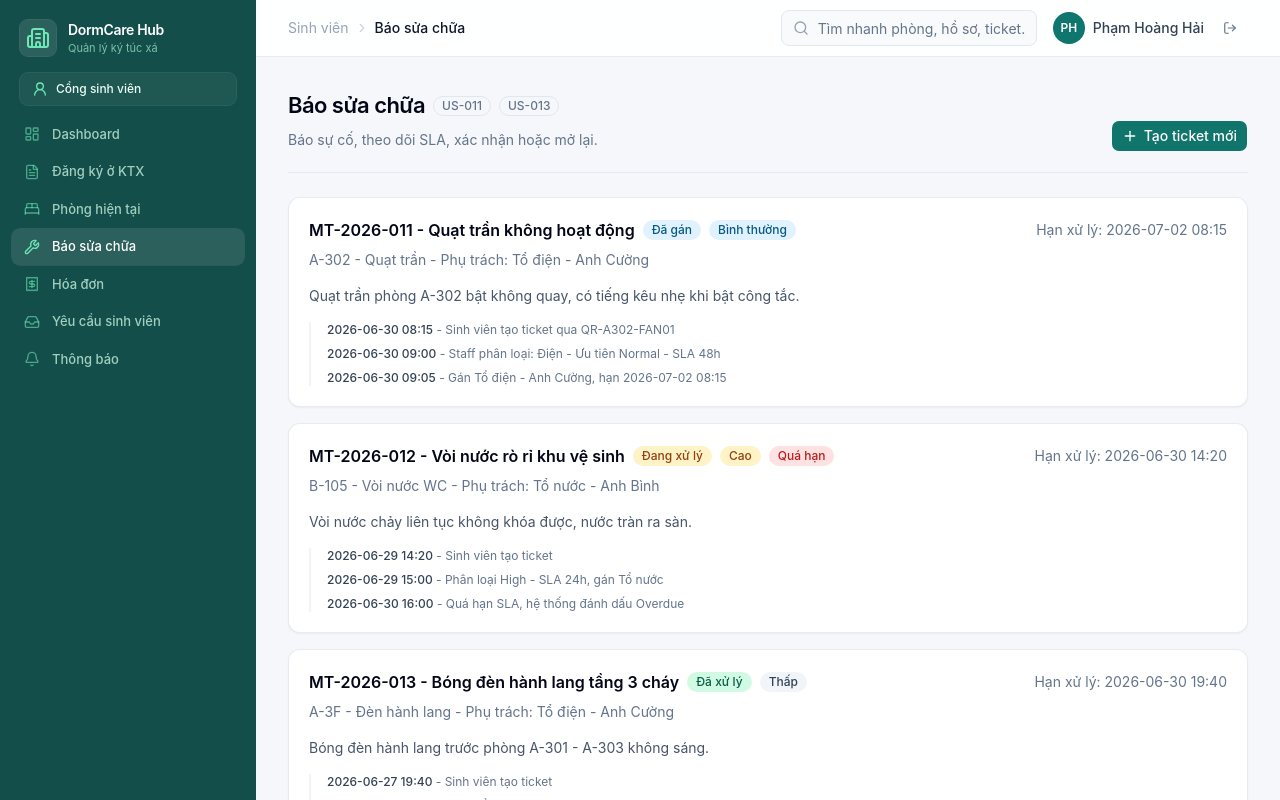
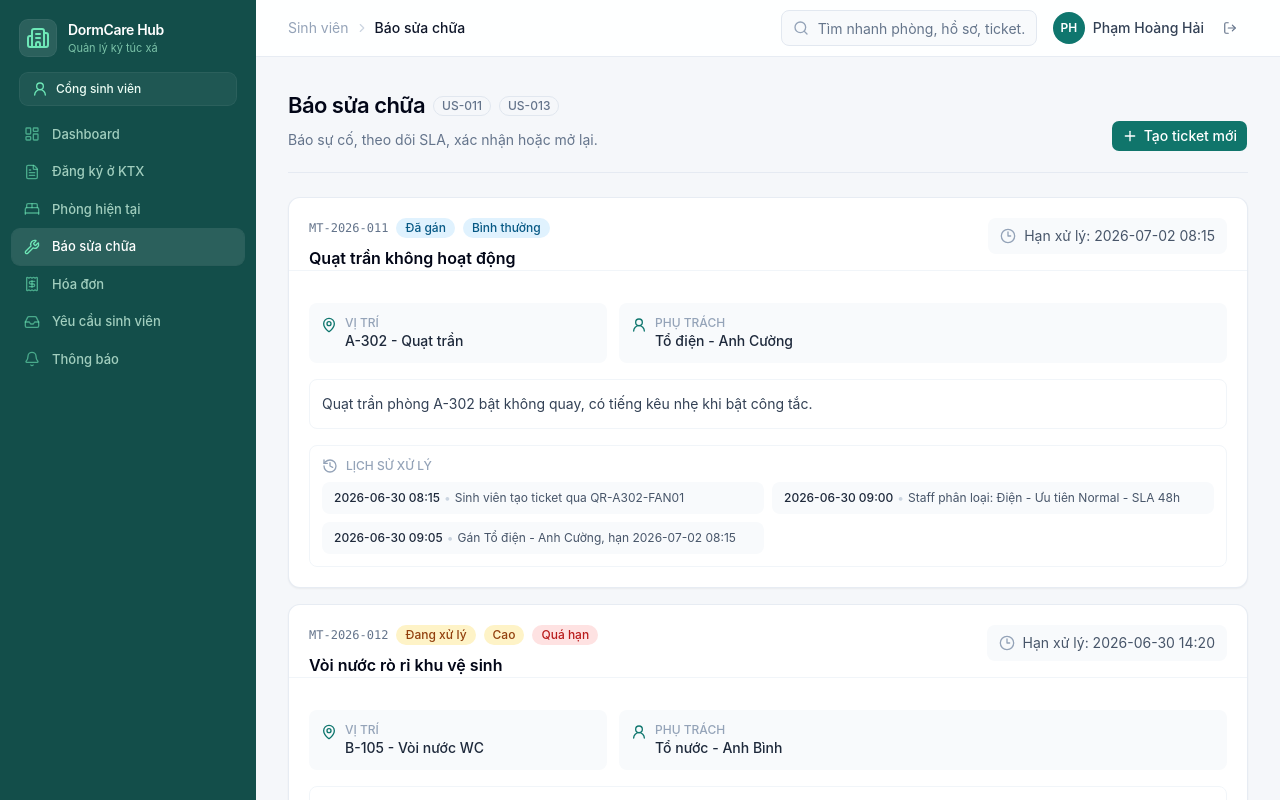
Before and after one commit to hoanghaip2005/Frontend-Web-QLKTX, a React (Vite) app: page /student/tickets in a window 1280 px wide. Shown: the top 800 px of the page. Built offline with nearby package versions, Linux system fonts and the light colour scheme; no server answers.

Commit message:
fix: polish student ticket and room views

```diff
--- a/src/features/student/room/StudentRoomPage.tsx
+++ b/src/features/student/room/StudentRoomPage.tsx
@@ -101,7 +101,7 @@ export function StudentRoomPage() {
                       <StatusBadge status={isMine ? 'reserved' : bed.status} />
                     </div>
                     <p className="mt-1 text-sm text-slate-600">
-                      {isMine ? `${currentStudent.name} (bạn)` : (bed.occupant ?? 'Trống')}
+                      {isMine ? 'Bạn đang ở giường này' : (bed.occupant ?? 'Trống')}
                     </p>
                   </div>
                 );
--- a/src/features/student/tickets/StudentTicketsPage.tsx
+++ b/src/features/student/tickets/StudentTicketsPage.tsx
@@ -1,5 +1,15 @@
 import { useState } from 'react';
-import { Camera, CheckCircle2, Plus, QrCode, RotateCcw } from 'lucide-react';
+import {
+  Camera,
+  CheckCircle2,
+  Clock3,
+  History,
+  MapPin,
+  Plus,
+  QrCode,
+  RotateCcw,
+  UserRound,
+} from 'lucide-react';
 
 import { PageHeader } from '@/components/common/PageHeader';
 import { StatusBadge } from '@/components/common/StatusBadge';
@@ -166,38 +176,75 @@ export function StudentTicketsPage() {
           description="Khi bạn báo sự cố, ticket sẽ hiển thị tại đây kèm trạng thái SLA."
         />
       ) : (
-        <div className="space-y-4">
+        <div className="grid gap-4">
           {myTickets.map((ticket) => (
-            <Card key={ticket.id}>
-              <CardHeader>
-                <div className="flex flex-wrap items-center justify-between gap-2">
+            <Card key={ticket.id} className="overflow-hidden">
+              <CardHeader className="border-b border-slate-100 bg-white">
+                <div className="flex flex-col gap-3 lg:flex-row lg:items-start lg:justify-between">
+                  <div className="min-w-0 space-y-2">
                     <div className="flex flex-wrap items-center gap-2">
-                    <h2 className="text-base font-semibold text-slate-950">
-                      {ticket.id} - {ticket.title}
-                    </h2>
+                      <span className="font-mono text-xs font-medium text-slate-500">
+                        {ticket.id}
+                      </span>
                       <StatusBadge status={ticket.status} />
                       <StatusBadge status={ticket.priority} />
                       {ticket.overdue && <StatusBadge status="overdue" />}
                     </div>
-                  <p className="text-sm text-slate-500">Hạn xử lý: {ticket.dueAt}</p>
+                    <h2 className="text-base font-semibold leading-6 text-slate-950">
+                      {ticket.title}
+                    </h2>
                   </div>
-                <p className="mt-1 text-sm text-slate-500">
+                  <div className="flex shrink-0 items-center gap-2 rounded-app bg-slate-50 px-3 py-2 text-sm text-slate-600">
+                    <Clock3 className="h-4 w-4 text-slate-400" aria-hidden="true" />
+                    Hạn xử lý: {ticket.dueAt}
+                  </div>
+                </div>
+              </CardHeader>
+              <CardContent className="space-y-4 pt-4">
+                <div className="grid gap-3 md:grid-cols-3">
+                  <div className="flex items-start gap-2 rounded-app bg-slate-50 p-3">
+                    <MapPin className="mt-0.5 h-4 w-4 text-brand-600" aria-hidden="true" />
+                    <div className="min-w-0">
+                      <p className="text-xs font-medium uppercase text-slate-400">Vị trí</p>
+                      <p className="truncate text-sm font-medium text-slate-800">
                         {ticket.room}
                         {ticket.asset ? ` - ${ticket.asset}` : ''}
-                  {ticket.assignee ? ` - Phụ trách: ${ticket.assignee}` : ' - Chờ phân loại'}
                       </p>
-              </CardHeader>
-              <CardContent className="space-y-4">
-                <p className="text-sm text-slate-600">{ticket.description}</p>
+                    </div>
+                  </div>
+                  <div className="flex items-start gap-2 rounded-app bg-slate-50 p-3 md:col-span-2">
+                    <UserRound className="mt-0.5 h-4 w-4 text-brand-600" aria-hidden="true" />
+                    <div className="min-w-0">
+                      <p className="text-xs font-medium uppercase text-slate-400">Phụ trách</p>
+                      <p className="truncate text-sm font-medium text-slate-800">
+                        {ticket.assignee ?? 'Chờ phân loại'}
+                      </p>
+                    </div>
+                  </div>
+                </div>
+
+                <p className="rounded-app border border-slate-100 bg-white p-3 text-sm leading-6 text-slate-700">
+                  {ticket.description}
+                </p>
                 {ticket.history.length > 0 && (
-                  <ol className="space-y-2 border-l-2 border-slate-100 pl-4">
+                  <div className="rounded-app border border-slate-100 p-3">
+                    <div className="mb-2 flex items-center gap-2 text-xs font-medium uppercase text-slate-400">
+                      <History className="h-4 w-4" aria-hidden="true" />
+                      Lịch sử xử lý
+                    </div>
+                    <ol className="grid gap-2 sm:grid-cols-2">
                       {ticket.history.map((item, index) => (
-                      <li key={`${item.at}-${index}`} className="text-xs text-slate-500">
-                        <span className="font-medium text-slate-700">{item.at}</span> -{' '}
+                        <li
+                          key={`${item.at}-${index}`}
+                          className="rounded-app bg-slate-50 px-3 py-2 text-xs text-slate-600"
+                        >
+                          <span className="font-medium text-slate-800">{item.at}</span>
+                          <span className="mx-1 text-slate-300">•</span>
                           {item.event}
                         </li>
                       ))}
                     </ol>
+                  </div>
                 )}
                 {ticket.status === 'resolved' && (
                   <div className="flex flex-wrap gap-2 rounded-app bg-emerald-50 p-3">
--- a/src/lib/api/repositories.ts
+++ b/src/lib/api/repositories.ts
@@ -425,11 +425,23 @@ export async function fetchCurrentRoom(): Promise<{
       '/api/student-rooms/roommates',
     ).catch(() => []),
   ]);
+  if (!current) {
+    const checkedIn = (await fetchApplications()).find(
+      (application) => application.status === 'checked-in' && application.assignedBed,
+    );
+    const assignedBed = checkedIn?.assignedBed;
+    const roomCode = assignedBed?.replace(/-B\d+$/, '') ?? null;
+    return {
+      roomCode,
+      bedCode: assignedBed ?? null,
+      roommates: [],
+    };
+  }
   return {
-    roomCode: current?.room_code ?? null,
-    bedCode: current?.bed_code ?? null,
+    roomCode: current.room_code,
+    bedCode: current.bed_code,
     roommates: roommates
-      .filter((mate) => mate.bed_code !== current?.bed_code)
+      .filter((mate) => mate.bed_code !== current.bed_code)
       .map((mate) => ({
         name: mate.full_name,
         bed: mate.bed_code,
```
Lines whose indentation alone changed are shown as unchanged.
